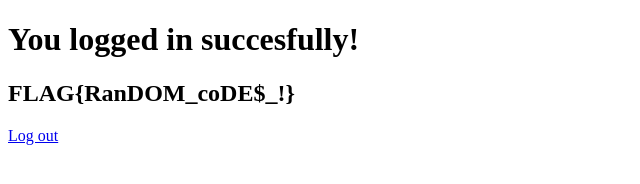
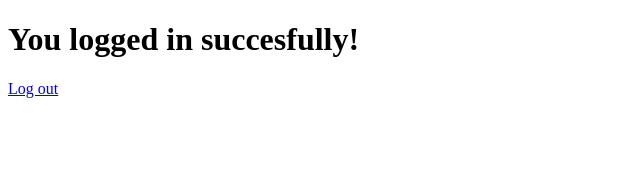
Before and after one commit to BenJan87/Baiim_project, a plain HTML site: page railway_website/pages/after_log_page_ocra.html in a window 1280 px wide. Shown: the whole page, without its empty margins (0-640 px from the left). Drawn offline with Linux system fonts and the light colour scheme.

Commit message:
Update after_log_page_ocra.html

```diff
--- a/railway_website/pages/after_log_page_ocra.html
+++ b/railway_website/pages/after_log_page_ocra.html
@@ -1,6 +1,5 @@
 <!DOCTYPE html>
 <html>
     <h1>You logged in succesfully!</h1>
-    <h2>FLAG{RanDOM_coDE$_!}</h2>
     <a href="/logout">Log out</a>
 </html>
```
